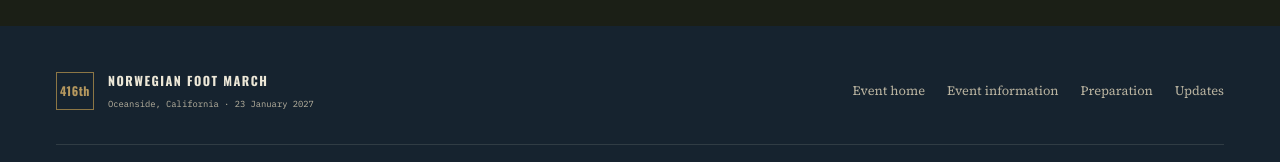
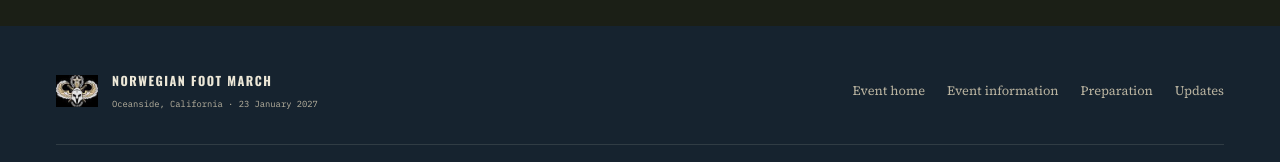
Before and after one commit to TypeErrorDev/nfm_416cabn, a Next.js app: page /resources in a window 1280 px wide. Shown: the part 3156-3318 px from the top of the page. Built offline with nearby package versions, Linux system fonts and the light colour scheme.

Commit message:
Replace legacy unit footer mark with Ares logo

```diff
--- a/app/resources/page.tsx
+++ b/app/resources/page.tsx
@@ -95,7 +95,7 @@ export default function ResourcesPage() {
         </div>
       </main>
       <footer className="site-footer">
-        <div className="footer-main"><div className="footer-brand"><span className="footer-unit">416th</span><div><p className="footer-title">Norwegian Foot March</p><p className="footer-subtitle">Oceanside, California · 23 January 2027</p></div></div><div className="footer-links"><Link href="/">Event home</Link><Link href="/#event-info">Event information</Link><Link href="/#preparation">Preparation</Link><Link href="/#updates">Updates</Link></div></div>
+        <div className="footer-main"><div className="footer-brand"><Image src="/ares%20logo.jpg" alt="Ares Company logo" width={42} height={42} className="footer-unit-logo" /><div><p className="footer-title">Norwegian Foot March</p><p className="footer-subtitle">Oceanside, California · 23 January 2027</p></div></div><div className="footer-links"><Link href="/">Event home</Link><Link href="/#event-info">Event information</Link><Link href="/#preparation">Preparation</Link><Link href="/#updates">Updates</Link></div></div>
         <div className="footer-bottom"><span>Ares Company</span><span>Official event information · Details subject to confirmation</span></div>
       </footer>
     </>
```
